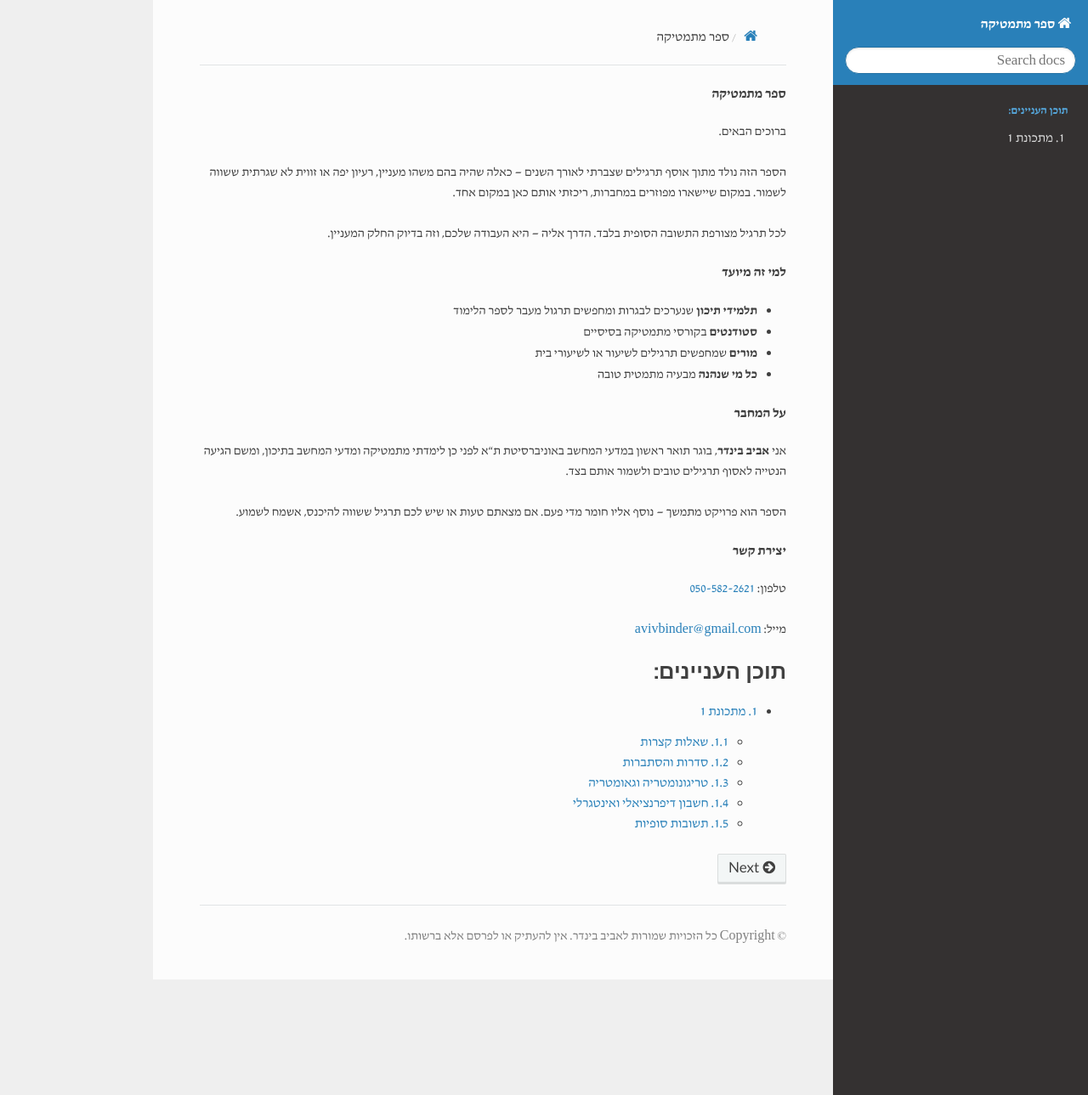
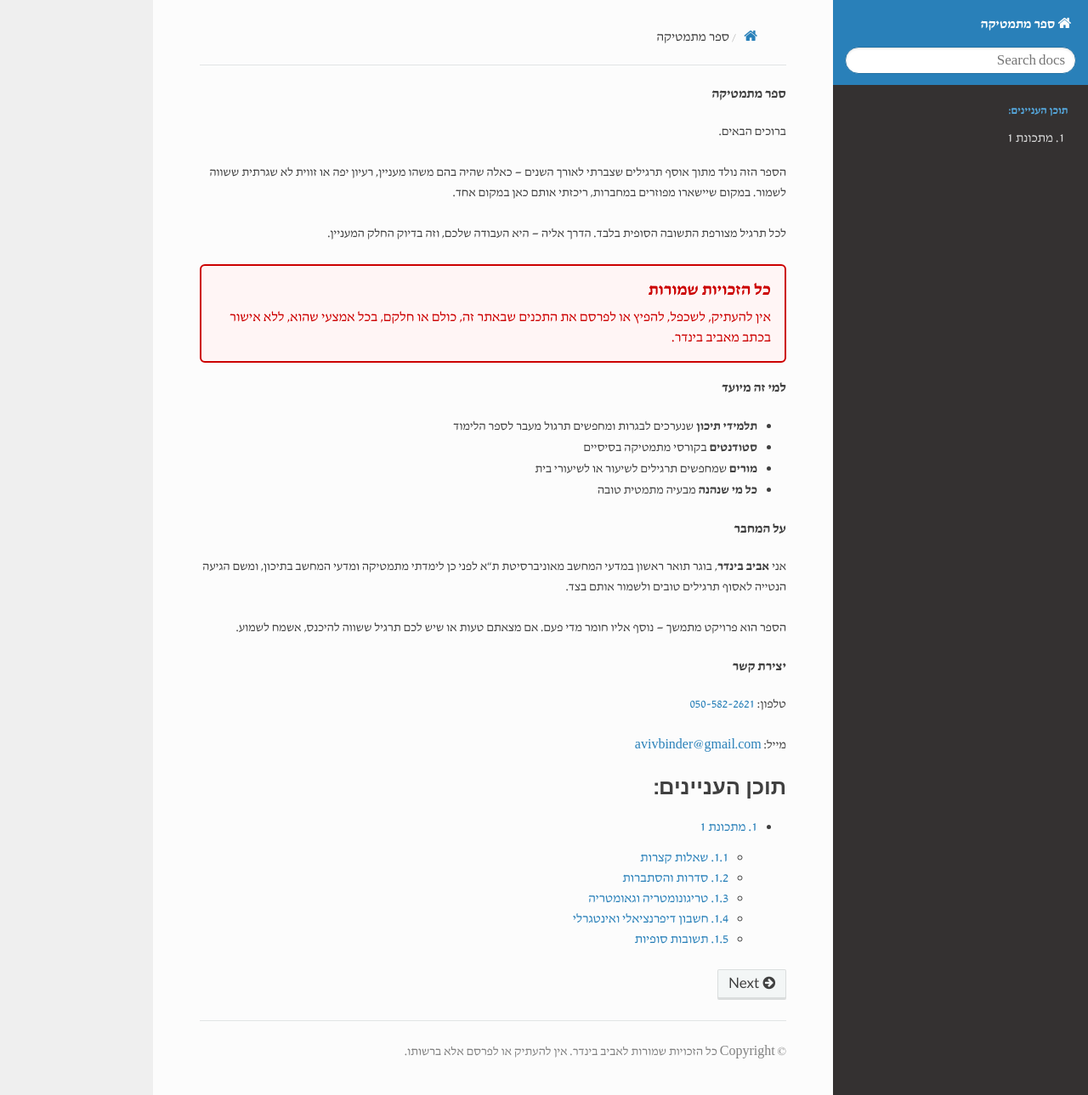
Before and after one commit to AvivBinder/math-book, a Sphinx documentation site: the page built from source/index.rst, in a window 1280 px wide and 1289 px high. Shown: the whole window at 85% size. Built offline with Sphinx 7.4.7 and the Read the Docs theme 3.1.0, drawn with Linux system fonts in a browser that asks for light colours.

Commit message:
Add copyright notice to home page

```diff
--- a/source/index.rst
+++ b/source/index.rst
@@ -10,6 +10,18 @@
 לכל תרגיל מצורפת התשובה הסופית בלבד. הדרך אליה — היא העבודה שלכם, וזה
 בדיוק החלק המעניין.
 
+.. raw:: html
+
+   <div style="border: 2px solid #c00; background: #fff5f5; padding: 16px; margin: 20px 0; border-radius: 6px;">
+     <p style="color: #c00; font-size: 22px; font-weight: bold; margin: 0 0 8px 0;">
+       כל הזכויות שמורות
+     </p>
+     <p style="color: #c00; font-size: 18px; margin: 0;">
+       אין להעתיק, לשכפל, להפיץ או לפרסם את התכנים שבאתר זה,
+       כולם או חלקם, בכל אמצעי שהוא, ללא אישור בכתב מאביב בינדר.
+     </p>
+   </div>
+
 למי זה מיועד
 -------------
 
@@ -21,7 +33,7 @@
 על המחבר
 ---------
 
-אני **אביב בינדר**, בוגר תואר ראשון במדעי המחשב באוניברסיטת ת"א
+אני **אביב בינדר**, בוגר תואר ראשון במדעי המחשב מאוניברסיטת ת"א
 לפני כן לימדתי מתמטיקה ומדעי המחשב בתיכון, ומשם הגיעה הנטייה לאסוף תרגילים
 טובים ולשמור אותם בצד.
 
```
